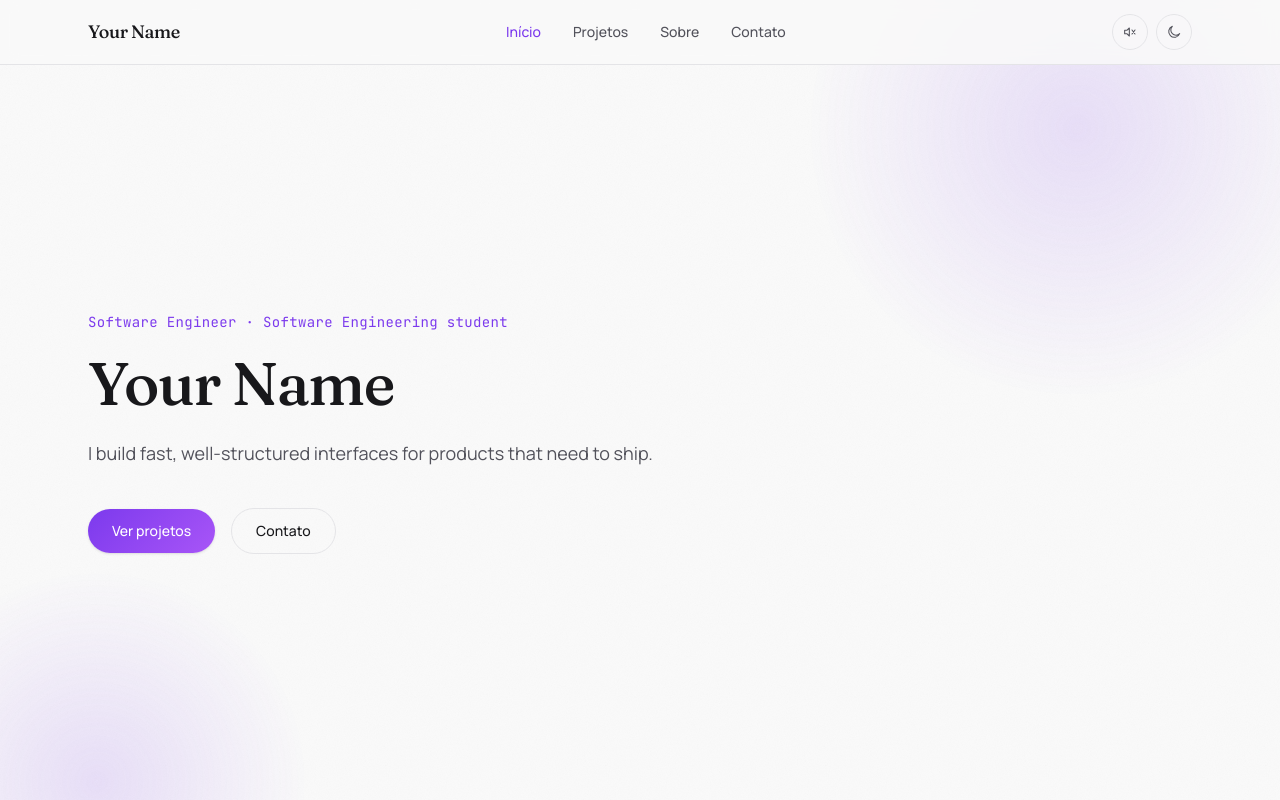
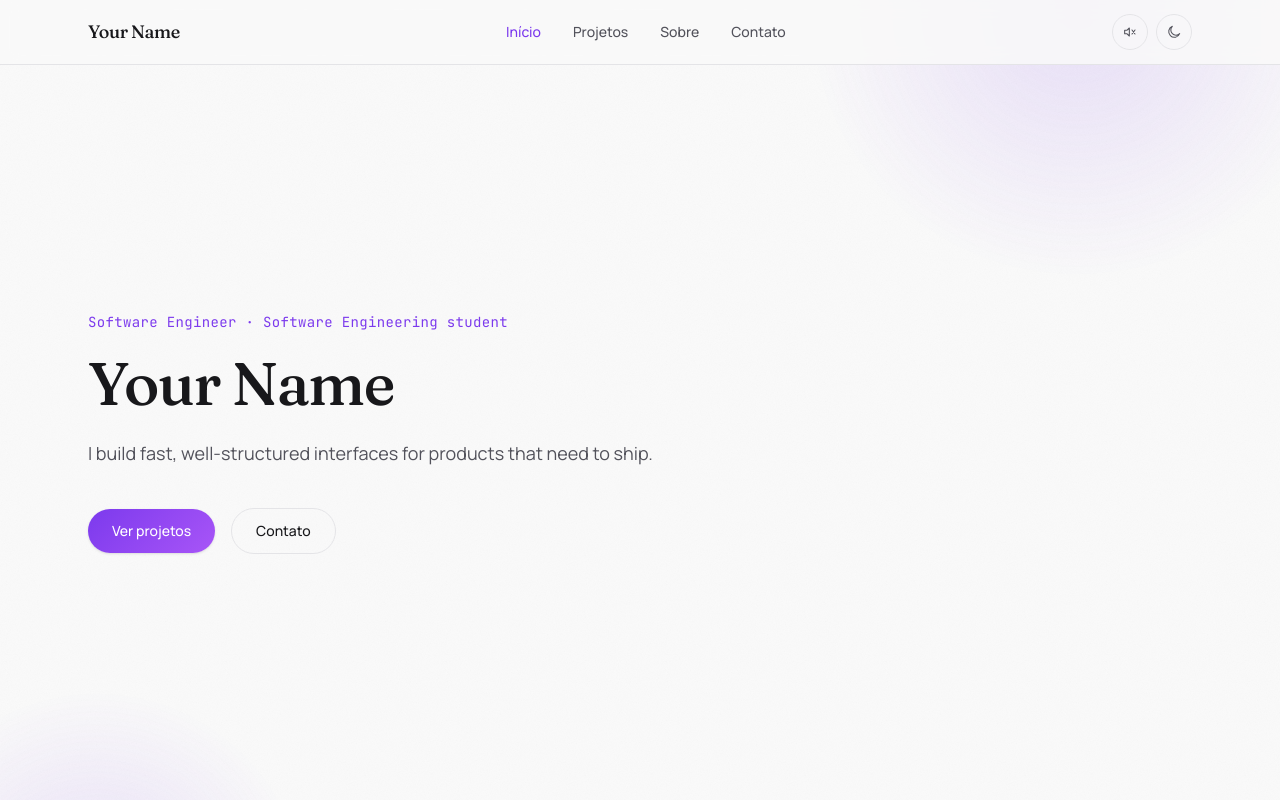
Before and after one commit to devluiizz/devluiizz-portifolio, a Next.js app: page / in a window 1280 px wide. Shown: the top 800 px of the page. Built offline with nearby package versions, Linux system fonts and the light colour scheme.

Commit message:
fix: extend ambient background beyond viewport to prevent gap during parallax

```diff
--- a/src/app/globals.css
+++ b/src/app/globals.css
@@ -139,7 +139,10 @@ body {
 
 .ambient-bg {
   position: fixed;
-  inset: 0;
+  top: -15vh;
+  right: 0;
+  bottom: -15vh;
+  left: 0;
   overflow: hidden;
   pointer-events: none;
 }
--- a/src/components/AmbientBackground.tsx
+++ b/src/components/AmbientBackground.tsx
@@ -20,7 +20,7 @@ export function AmbientBackground() {
 
     const ctx = gsap.context(() => {
       gsap.to(el, {
-        yPercent: 12,
+        y: "10vh",
         ease: "none",
         scrollTrigger: {
           trigger: document.body,
```
